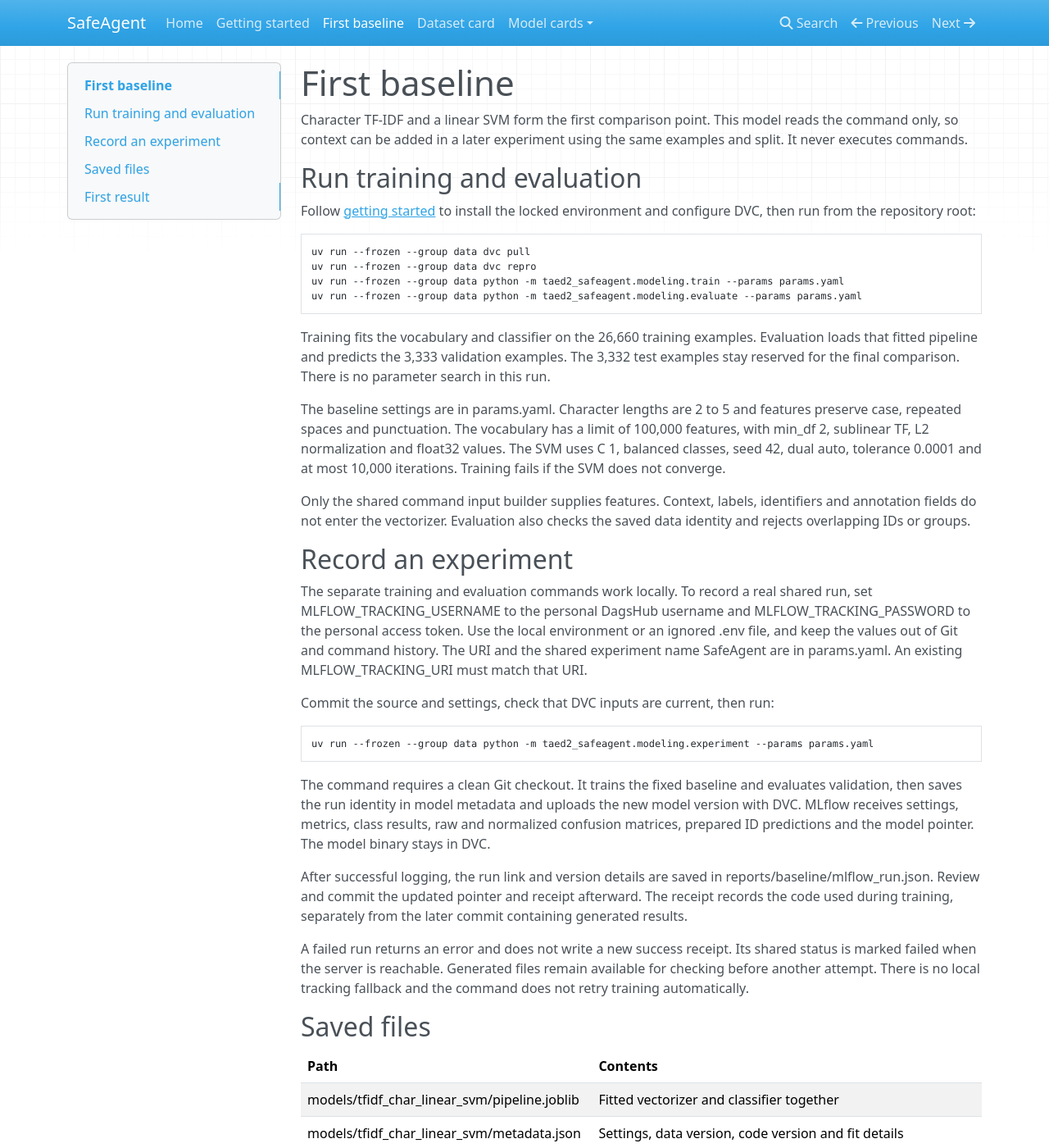
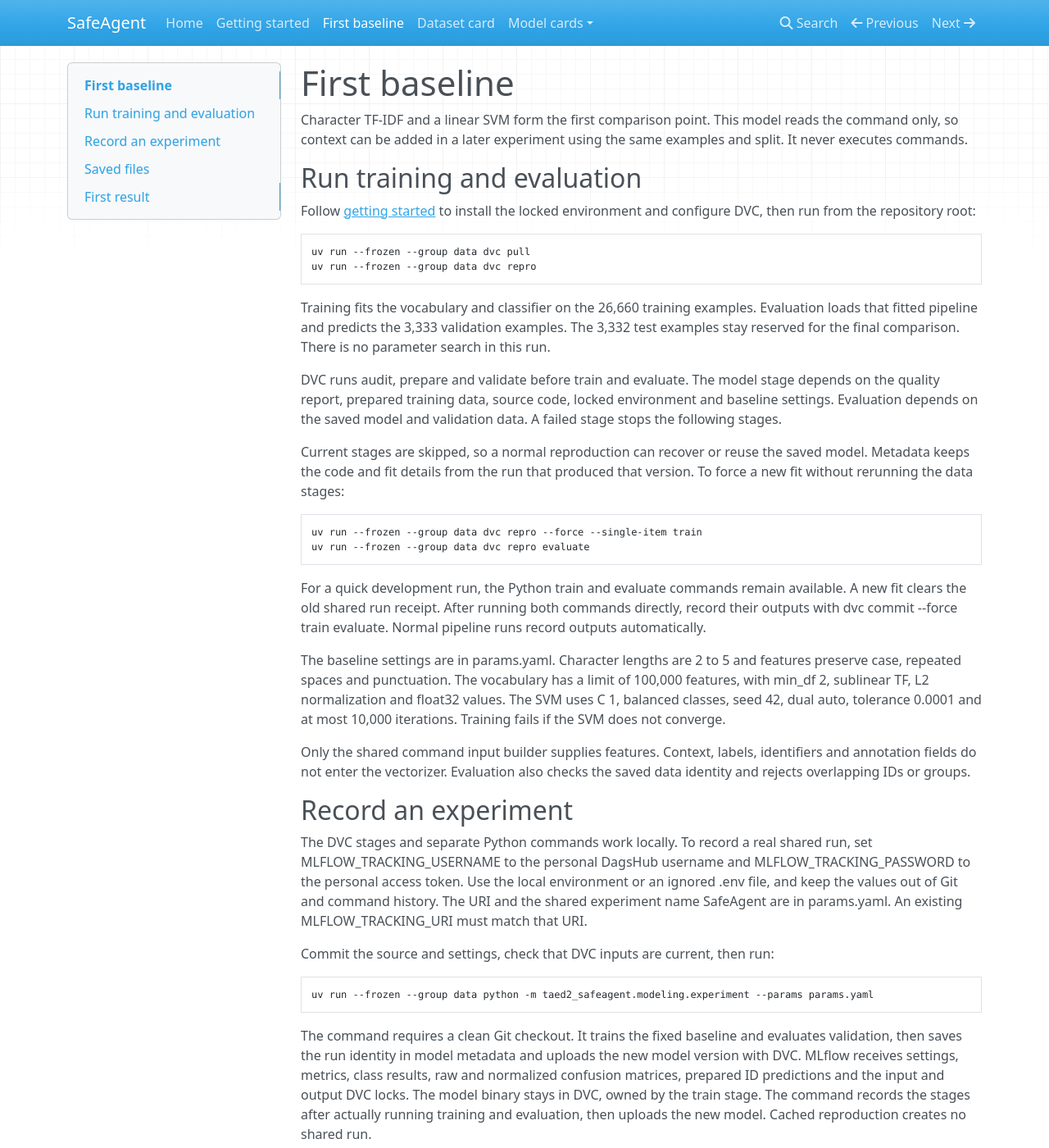
Before and after one commit to taed2-2627q1-gced-upc/taed2-SafeAgent, an MkDocs documentation site: the page built from docs/baseline.md, in a window 1280 px wide and 1400 px high. Shown: the whole window at 82% size. Built offline with MkDocs 1.6.1, drawn with Linux system fonts in a browser that asks for light colours; nearby versions of some CDN libraries; some of the changed text lies outside the part shown.

Commit message:
docs(model): explain the full pipeline

````diff
--- a/docs/baseline.md
+++ b/docs/baseline.md
@@ -12,14 +12,31 @@ and configure DVC, then run from the repository root:
 ```sh
 uv run --frozen --group data dvc pull
 uv run --frozen --group data dvc repro
-uv run --frozen --group data python -m taed2_safeagent.modeling.train --params params.yaml
-uv run --frozen --group data python -m taed2_safeagent.modeling.evaluate --params params.yaml
 ```
 
 Training fits the vocabulary and classifier on the 26,660 training examples.
 Evaluation loads that fitted pipeline and predicts the 3,333 validation examples.
 The 3,332 test examples stay reserved for the final comparison. There is no
 parameter search in this run.
+
+DVC runs audit, prepare and validate before train and evaluate. The model stage
+depends on the quality report, prepared training data, source code, locked
+environment and baseline settings. Evaluation depends on the saved model and
+validation data. A failed stage stops the following stages.
+
+Current stages are skipped, so a normal reproduction can recover or reuse the
+saved model. Metadata keeps the code and fit details from the run that produced
+that version. To force a new fit without rerunning the data stages:
+
+```sh
+uv run --frozen --group data dvc repro --force --single-item train
+uv run --frozen --group data dvc repro evaluate
+```
+
+For a quick development run, the Python train and evaluate commands remain
+available. A new fit clears the old shared run receipt. After running both
+commands directly, record their outputs with dvc commit --force train evaluate.
+Normal pipeline runs record outputs automatically.
 
 The baseline settings are in params.yaml. Character lengths are 2 to 5 and
 features preserve case, repeated spaces and punctuation. The vocabulary has a
@@ -33,7 +50,7 @@ checks the saved data identity and rejects overlapping IDs or groups.
 
 ## Record an experiment
 
-The separate training and evaluation commands work locally. To record a real
+The DVC stages and separate Python commands work locally. To record a real
 shared run, set MLFLOW_TRACKING_USERNAME to the personal DagsHub username and
 MLFLOW_TRACKING_PASSWORD to the personal access token. Use the local environment
 or an ignored .env file, and keep the values out of Git and command history.
@@ -49,11 +66,13 @@ uv run --frozen --group data python -m taed2_safeagent.modeling.experiment --par
 The command requires a clean Git checkout. It trains the fixed baseline and
 evaluates validation, then saves the run identity in model metadata and uploads
 the new model version with DVC. MLflow receives settings, metrics, class results,
-raw and normalized confusion matrices, prepared ID predictions and the model
-pointer. The model binary stays in DVC.
+raw and normalized confusion matrices, prepared ID predictions and the input and
+output DVC locks. The model binary stays in DVC, owned by the train stage.
+The command records the stages after actually running training and evaluation,
+then uploads the new model. Cached reproduction creates no shared run.
 
 After successful logging, the run link and version details are saved in
-reports/baseline/mlflow_run.json. Review and commit the updated pointer and receipt
+reports/baseline/mlflow_run.json. Review and commit the updated lock and receipt
 afterward. The receipt records the code used during training, separately from
 the later commit containing generated results.
 
@@ -72,20 +91,19 @@ fallback and the command does not retry training automatically.
 | reports/baseline/predictions.jsonl | Prepared ID, true label and predicted label for each example |
 | reports/baseline/mlflow_run.json | Successful shared run link and code and model versions |
 
-The model directory is stored through its DVC pointer. The small reports are
+The model directory is stored through the train entry in dvc.lock. The small reports are
 stored in Git. dvc pull recovers the saved model, so training can be skipped when
 you only want to evaluate it. Load serialized models only from a trusted source.
 
-After standalone training, version and upload the model before committing its
-updated pointer and reports. The experiment command already performs these steps:
+After a pipeline run, upload the model before committing the updated lock and
+reports. The experiment command already performs the upload:
 
 ```sh
-uv run --frozen --group data dvc add models/tfidf_char_linear_svm
-uv run --frozen --group data dvc push models/tfidf_char_linear_svm.dvc
+uv run --frozen --group data dvc push train
 ```
 
-Training and evaluation currently use the two Python commands above. They are
-not stages in dvc.yaml yet, so dvc repro runs the data pipeline only.
+The old standalone model pointer is replaced by the train stage, so the model
+has one owner in DVC. Earlier committed versions remain available in history.
 
 ## First result
 
````
Also changed, not shown: README.md (+9 -7 lines), docs/getting-started.md (+3 -1 lines), 2 other files.
